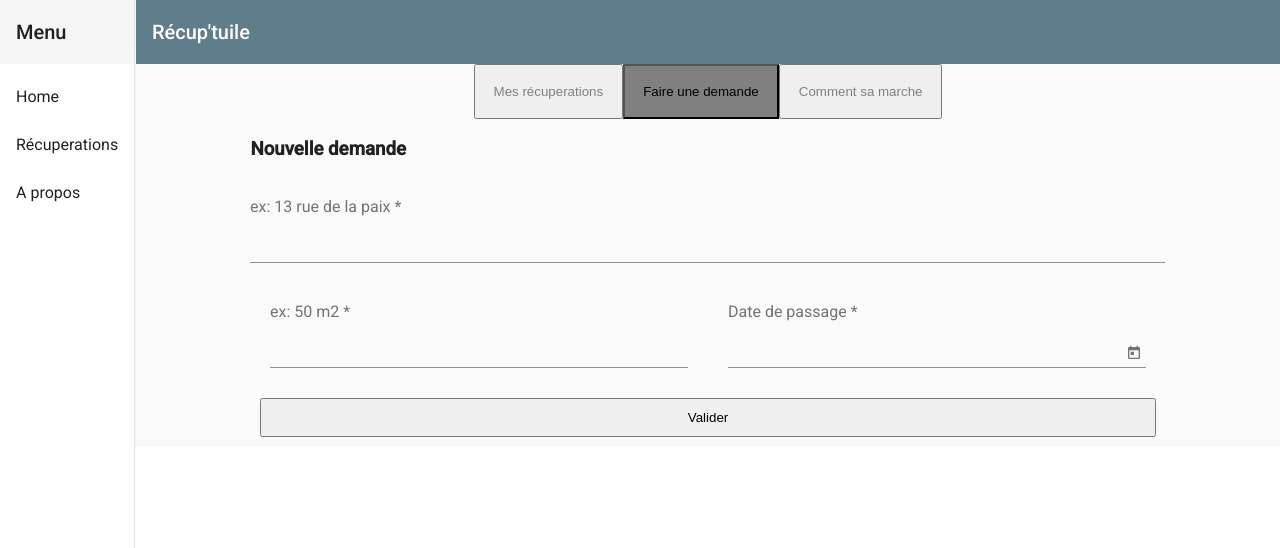
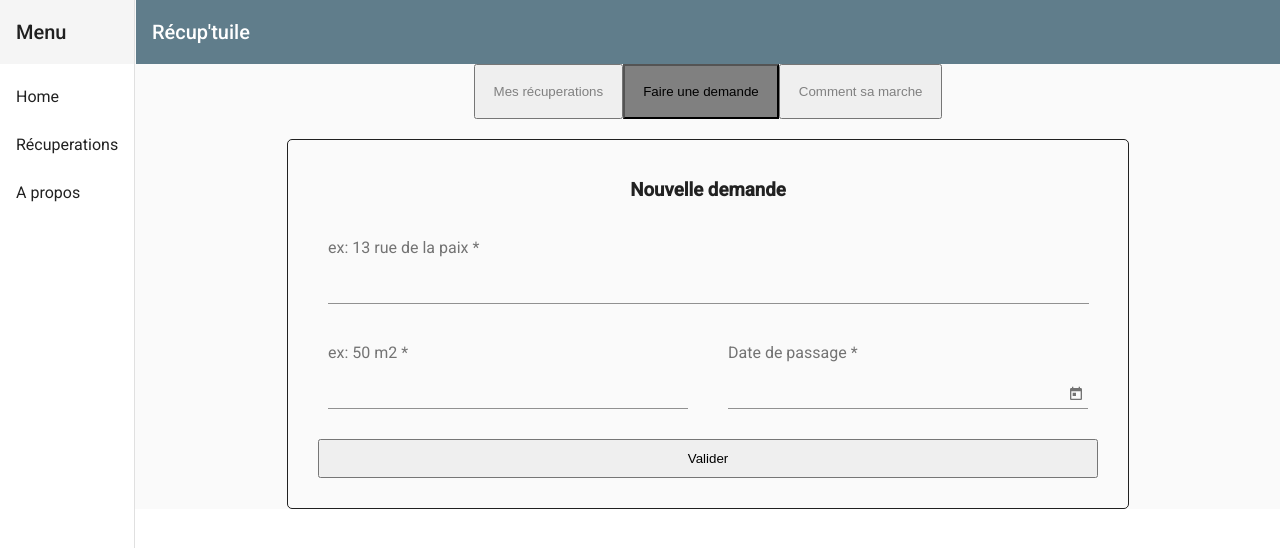
Before and after one commit to sa3dev/recuptuile_front, an Angular app: page /recup/new-recup in a window 1280 px wide. Shown: the top 548 px of the page. Built offline with nearby package versions, Linux system fonts and the light colour scheme.

Commit message:
add style to snackbar

```diff
--- a/src/app/component/recup/new-recup/new-recup.component.css
+++ b/src/app/component/recup/new-recup/new-recup.component.css
@@ -1,8 +1,14 @@
 .newRecup {
-    width: 80%;
+    width: 70%;
     margin: 0 auto;
+    margin-top: 20px;
+    padding: 20px;
+    border: 1px solid;
+    border-radius: 5px;
 }
-
+.newRecup h3 {
+    text-align: center;
+}
 form {
     display: flex;
     flex-direction: column;
@@ -24,12 +30,28 @@ input , button{
     padding: 0 20px;
 }
 
-::ng-deep.test {
-  background-color: #164152 !important;
-  color: white !important;
+.adress-input {
+    margin: 0px 20px;
 }
 
-::ng-deep.test button {
-  background-color: rgb(101, 193, 172) !important;
-  color: white !important;
+::ng-deep.snackB {
+    padding: 20px !important;
+    background-color: #164152 !important;
+    color: white !important;
 }
+
+::ng-deep.snackB button {
+    background-color: rgb(101, 193, 172) !important;
+    color: white !important;
+}
+
+
+@media screen and ( max-width: 600px) {
+    .fifty-fifty {
+        display: contents;
+    }
+
+    .fifty-fifty mat-form-field {
+        width: auto;
+    }
+}
--- a/src/app/component/recup/new-recup/new-recup.component.html
+++ b/src/app/component/recup/new-recup/new-recup.component.html
@@ -3,7 +3,7 @@
 
     <form [formGroup]="newRecupForm" (ngSubmit)="onSubmit()">
 
-      <mat-form-field>
+      <mat-form-field class="adress-input">
         <input matInput type="text"  formControlName="adress"
         placeholder="ex: 13 rue de la paix" required>
       </mat-form-field>
--- a/src/app/component/recup/new-recup/new-recup.component.ts
+++ b/src/app/component/recup/new-recup/new-recup.component.ts
@@ -31,7 +31,7 @@ export class NewRecupComponent implements OnInit {
     this.snackBar.open(message, action , {
       duration: this.durationInSeconds * 1000,
       verticalPosition: 'top',
-      panelClass: ['test']
+      panelClass: ['snackB']
     });
   }
 
```
